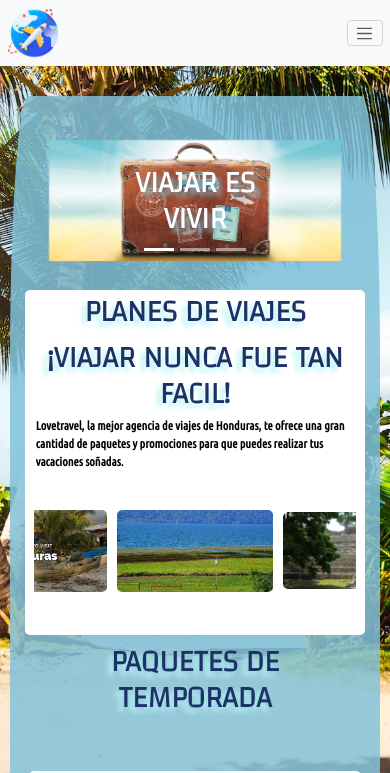
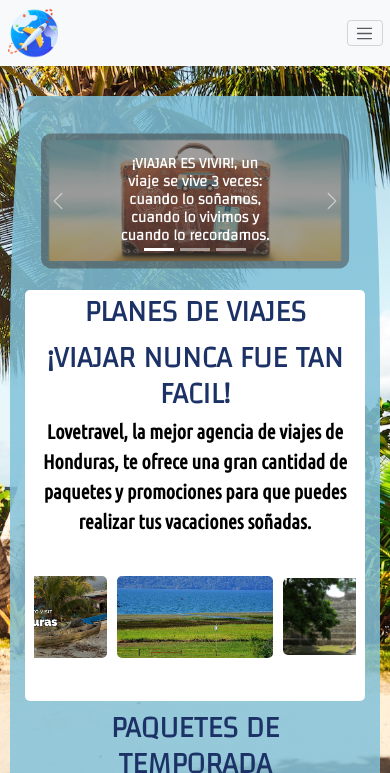
Before and after one commit to DaisyLagos/BackUp-Proyecto-IIP, a plain HTML site: page index.html in a window 390 px wide. Shown: the top 773 px of the page. Drawn offline with nearby package versions, Linux system fonts and the light colour scheme.

Commit message:
Actualizacion

```diff
--- a/css/styles.css
+++ b/css/styles.css
@@ -1,6 +1,7 @@
 /* Inicio propiedades Generales */
 *{
     box-sizing: border-box;
+
 
 }
 
@@ -40,7 +41,7 @@ h1{
     color: var(--titulo-h1);
     font-weight: 800;
     font-family: 'Changa', sans-serif;
-    text-shadow: -5px 5px 5px #b5f3f5;
+
 }
 
 
@@ -249,6 +250,22 @@ footer .copyright i{
 }
 
 
+
+
+.sombratexto{
+    background: rgba(64, 60, 59, 0.5);
+    width: 98.5%;
+    height: 96%;
+    border-radius: 10px;
+    z-index: 1;
+    position: absolute;
+    top: 50%;
+    left: 50%;
+    transform: translate(-50%, -50%);
+
+
+}
+
 .textocarrusel{
     z-index: 1;
     position: absolute;
@@ -256,10 +273,10 @@ footer .copyright i{
     left: 50%;
     transform: translate(-50%, -50%);
     color: white;
-    text-shadow: 5px 5px 5px rgba(128,193,217,0.85) ;
+
+
 
 }
-
 
 .planesdeviajes{
     background-color: white;
@@ -270,6 +287,8 @@ footer .copyright i{
 
 .planesdeviajes div p{
     color: black;
+    text-align: center;
+    font-size: 2rem;
 }
 
 .planesdeviajes div img{
@@ -279,6 +298,7 @@ footer .copyright i{
 
 
 }
+
 
 
 .imagenesdiv{
@@ -315,6 +335,11 @@ footer .copyright i{
         font-size: 30px;
 
     }
+
+
+
+
+
 
 .imagen1{
     -webkit-transition: 0.5s linear;
@@ -408,7 +433,7 @@ footer .copyright i{
 
 /*pantallas pequeñas*/
 
-/*Pantallas md*/
+
 @media screen and (min-width:576px) and (max-width: 767px){
 
     .imagenesdiv{
@@ -420,6 +445,10 @@ footer .copyright i{
         margin-top: 50px;
         border-radius: 5px;
         height: 600px;
+    }
+
+    .textocarrusel{
+        font-size: 1.2rem;
     }
 
 
@@ -475,6 +504,9 @@ footer .copyright i{
         height: 450px;
     }
 
+    .textocarrusel{
+        font-size: 1rem;
+    }
 
 
     .imagen1{
@@ -484,7 +516,7 @@ footer .copyright i{
 
     .imagen1:hover{
         -webkit-transform: scale(0.5);
-        transform: translateX(105px);
+        transform: translateX(80px);
         z-index: 1;
 
     }
@@ -496,7 +528,7 @@ footer .copyright i{
 
     .imagen3:hover{
         -webkit-transform: scale(0.5);
-        transform: translateX(-105px);
+        transform: translateX(-80px);
         z-index: 1;
 
     }
@@ -534,6 +566,11 @@ footer .copyright i{
     height: 500px;
 
 }
+
+.textocarrusel{
+    font-size: 1.5rem;
+}
+
 
 
 
--- a/index.html
+++ b/index.html
@@ -78,29 +78,25 @@
               <button type="button" data-bs-target="#carouselExampleCaptions" data-bs-slide-to="2" aria-label="Slide 3"></button>
             </div>
             <div class="carousel-inner">
+              <div class="sombratexto">
+                <h1 class="textocarrusel">
+                  ¡VIAJAR ES VIVIR!,
+                  un viaje se vive 3 veces: cuando lo soñamos, cuando lo vivimos y cuando lo recordamos.
+                </h1>
+              </div>
 
-              <h1 class="textocarrusel">VIAJAR ES VIVIR</h1>
 
               <div class="carousel-item active">
                 <img src="/BackUp-Proyecto-IIP/img/luggage-g6e916214f_1280.jpg" class="d-block w-100" alt="...">
-                <div class="carousel-caption d-none d-md-block">
-                  <h5>First slide label</h5>
-                  <p>Some representative placeholder content for the first slide.</p>
-                </div>
+
               </div>
               <div class="carousel-item">
                 <img src="/BackUp-Proyecto-IIP/img/girl-gccb9a2ad5_1280.jpg" class="d-block w-100" alt="...">
-                <div class="carousel-caption d-none d-md-block">
-                  <h5>Second slide label</h5>
-                  <p>Some representative placeholder content for the second slide.</p>
-                </div>
+
               </div>
               <div class="carousel-item">
                 <img src="/BackUp-Proyecto-IIP/img/pintar-suelo-de-cemento-1100x707.jpg" class="d-block w-100" alt="...">
-                <div class="carousel-caption d-none d-md-block">
-                  <h5>Third slide label</h5>
-                  <p>Some representative placeholder content for the third slide.</p>
-                </div>
+
               </div>
             </div>
             <button class="carousel-control-prev" type="button" data-bs-target="#carouselExampleCaptions" data-bs-slide="prev">
```
